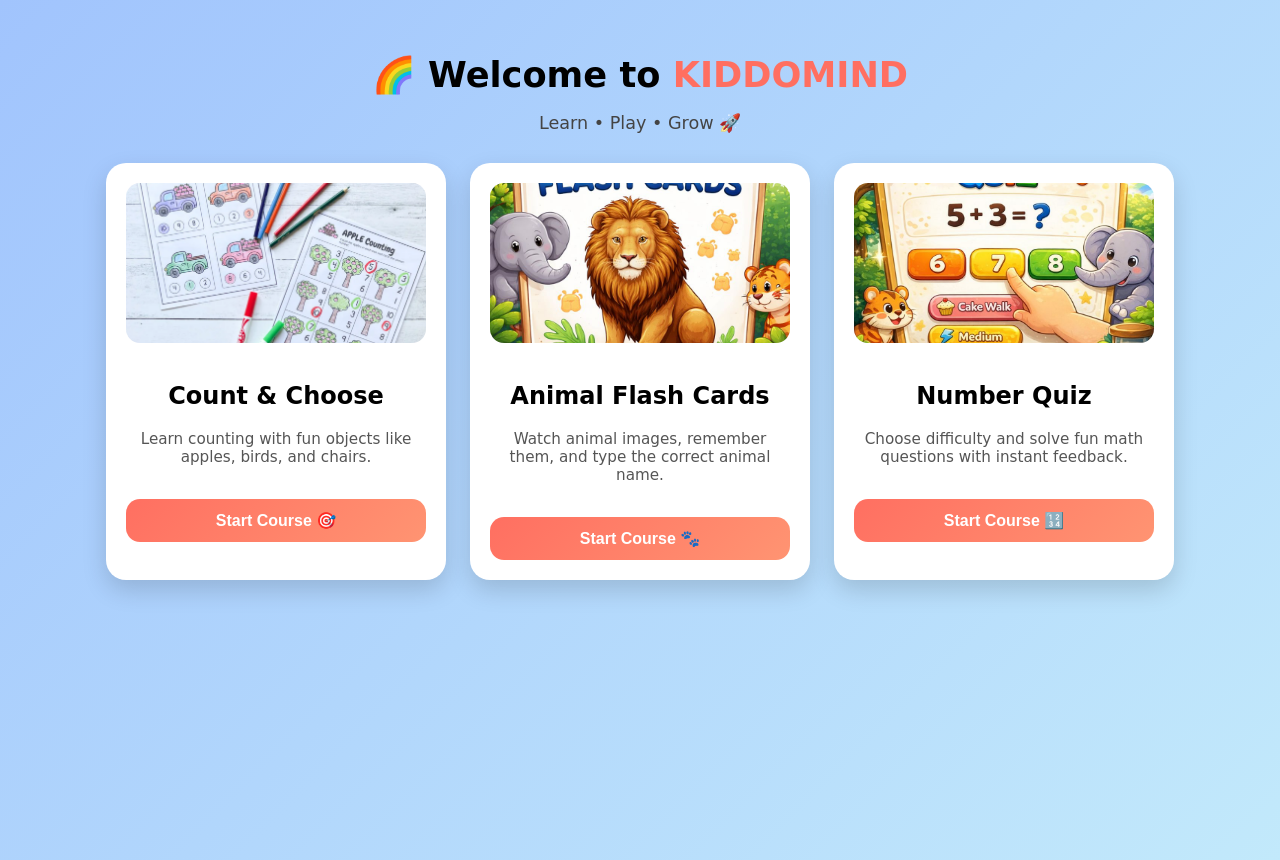
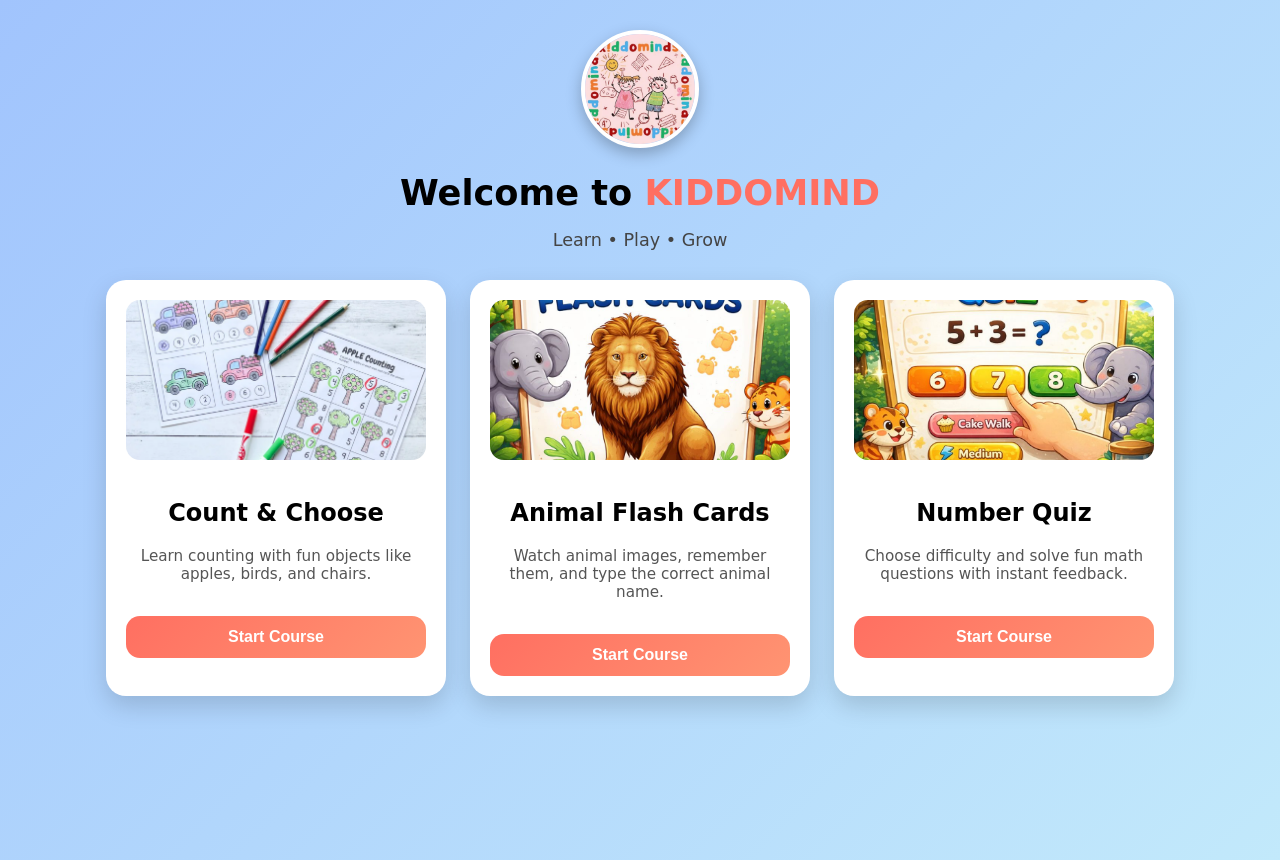
Before and after one commit to Prashanth32124/Kiddomind, a React (Create React App) app: page /Courses in a window 1280 px wide. Built offline with nearby package versions, Linux system fonts and the light colour scheme.

Commit message:
Initial commit - Kiddomind project

```diff
--- a/src/Courses.jsx
+++ b/src/Courses.jsx
@@ -2,6 +2,7 @@
 import img1 from "./images/CountnChoose.png";
 import img2 from "./images/flashcard.png";
 import img3 from "./images/numberquiz.png";
+import logo from "./images/logo.png";
 import { useNavigate } from "react-router-dom";
 
 function Courses() {
@@ -9,27 +10,31 @@
 
   return (
     <div style={styles.page}>
+
+      {/* ROUND LOGO */}
+      <div style={styles.logoWrap}>
+        <img src={logo} alt="KiddoMind Logo" style={styles.logo} />
+      </div>
+
       <h1 style={styles.title}>
-        🌈 Welcome to <span style={{ color: "#ff6f61" }}>KIDDOMIND</span>
+        Welcome to <span style={{ color: "#ff6f61" }}>KIDDOMIND</span>
       </h1>
       <p style={styles.subtitle}>
-        Learn • Play • Grow 🚀
+        Learn • Play • Grow
       </p>
 
       <div style={styles.container}>
-
         <div style={styles.card}>
           <img src={img1} alt="Count and Choose" style={styles.image} />
           <h2>Count & Choose</h2>
           <p style={styles.text}>
-            Learn counting with fun objects like apples, birds,
-            and chairs.
+            Learn counting with fun objects like apples, birds, and chairs.
           </p>
           <button
             onClick={() => navigate("/CountnChoose")}
             style={styles.button}
           >
-            Start Course 🎯
+            Start Course
           </button>
         </div>
 
@@ -37,14 +42,13 @@
           <img src={img2} alt="Animal Flash Cards" style={styles.image} />
           <h2>Animal Flash Cards</h2>
           <p style={styles.text}>
-            Watch animal images, remember them, and type the
-            correct animal name.
+            Watch animal images, remember them, and type the correct animal name.
           </p>
           <button
             onClick={() => navigate("/FlashCard")}
             style={styles.button}
           >
-            Start Course 🐾
+            Start Course
           </button>
         </div>
 
@@ -52,14 +56,13 @@
           <img src={img3} alt="Number Quiz" style={styles.image} />
           <h2>Number Quiz</h2>
           <p style={styles.text}>
-            Choose difficulty and solve fun math questions with
-            instant feedback.
+            Choose difficulty and solve fun math questions with instant feedback.
           </p>
           <button
             onClick={() => navigate("/NumberQuiz")}
             style={styles.button}
           >
-            Start Course 🔢
+            Start Course
           </button>
         </div>
       </div>
@@ -72,10 +75,26 @@
     minHeight: "100vh",
     padding: "30px 16px",
     textAlign: "center",
-    background:
-      "linear-gradient(135deg, #a1c4fd, #c2e9fb)",
+    background: "linear-gradient(135deg, #a1c4fd, #c2e9fb)",
     fontFamily: "'Comic Sans MS', 'Arial', sans-serif",
   },
+
+  /* LOGO STYLES */
+  logoWrap: {
+    display: "flex",
+    justifyContent: "center",
+    marginBottom: 12,
+  },
+  logo: {
+    width: 110,
+    height: 110,
+    borderRadius: "50%",
+    objectFit: "cover",
+    border: "4px solid #fff",
+    boxShadow: "0 6px 15px rgba(0,0,0,0.25)",
+    backgroundColor: "#fff",
+  },
+
   title: {
     fontSize: "2.2rem",
     marginBottom: 5,
@@ -98,7 +117,6 @@
     padding: 20,
     borderRadius: 20,
     boxShadow: "0 10px 25px rgba(0,0,0,0.15)",
-    transition: "transform 0.3s ease, box-shadow 0.3s ease",
   },
   image: {
     width: "100%",
@@ -118,8 +136,7 @@
     fontSize: "16px",
     borderRadius: 14,
     border: "none",
-    background:
-      "linear-gradient(135deg, #ff6f61, #ff9472)",
+    background: "linear-gradient(135deg, #ff6f61, #ff9472)",
     color: "#fff",
     cursor: "pointer",
     fontWeight: "bold",
--- a/src/Main.jsx
+++ b/src/Main.jsx
@@ -1,5 +1,6 @@
 import React from "react";
 import { useNavigate } from "react-router-dom";
+import logo from "./images/logo.png";
 
 function Main() {
   const navigate = useNavigate();
@@ -8,6 +9,7 @@
     <div style={styles.page}>
       <div style={styles.container}>
 
+        {/* TOP BAR */}
         <div style={styles.topBar}>
           <button
             style={styles.startBtn}
@@ -15,6 +17,15 @@
           >
             Go to Courses
           </button>
+        </div>
+
+        {/* LOGO */}
+        <div style={styles.logoWrap}>
+          <img
+            src={logo}
+            alt="KiddoMind Logo"
+            style={styles.logo}
+          />
         </div>
 
         <h1 style={styles.title}>Welcome to KiddoMind</h1>
@@ -120,6 +131,16 @@
     color: "#fff",
     cursor: "pointer",
   },
+  logoWrap: {
+    display: "flex",
+    justifyContent: "center",
+    marginBottom: 15,
+  },
+  logo: {
+    width: 120,
+    maxWidth: "60%",
+    height: "auto",
+  },
   title: {
     textAlign: "center",
     fontSize: "2.4rem",
```
Also changed, not shown: src/images/logo.png (added).
